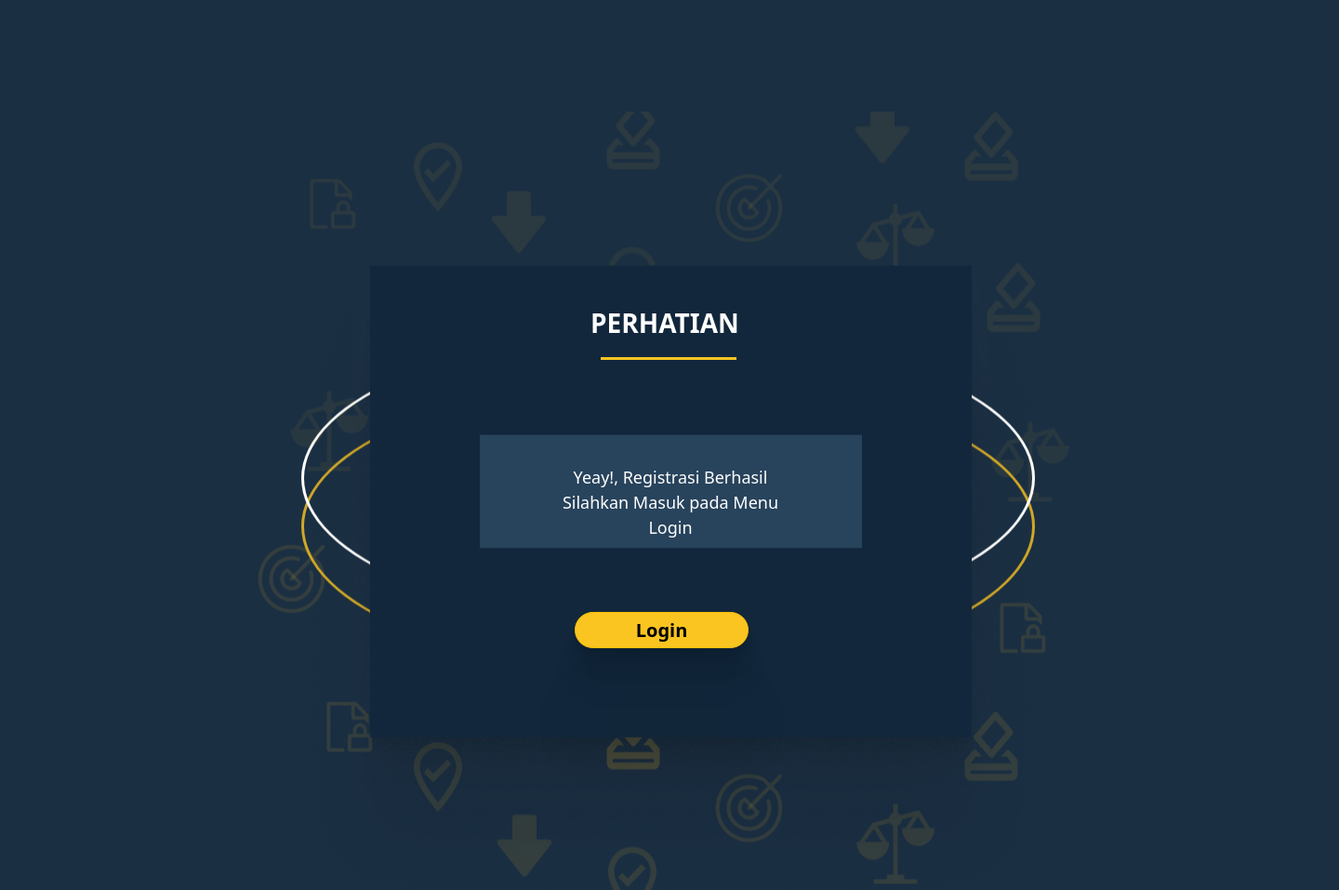
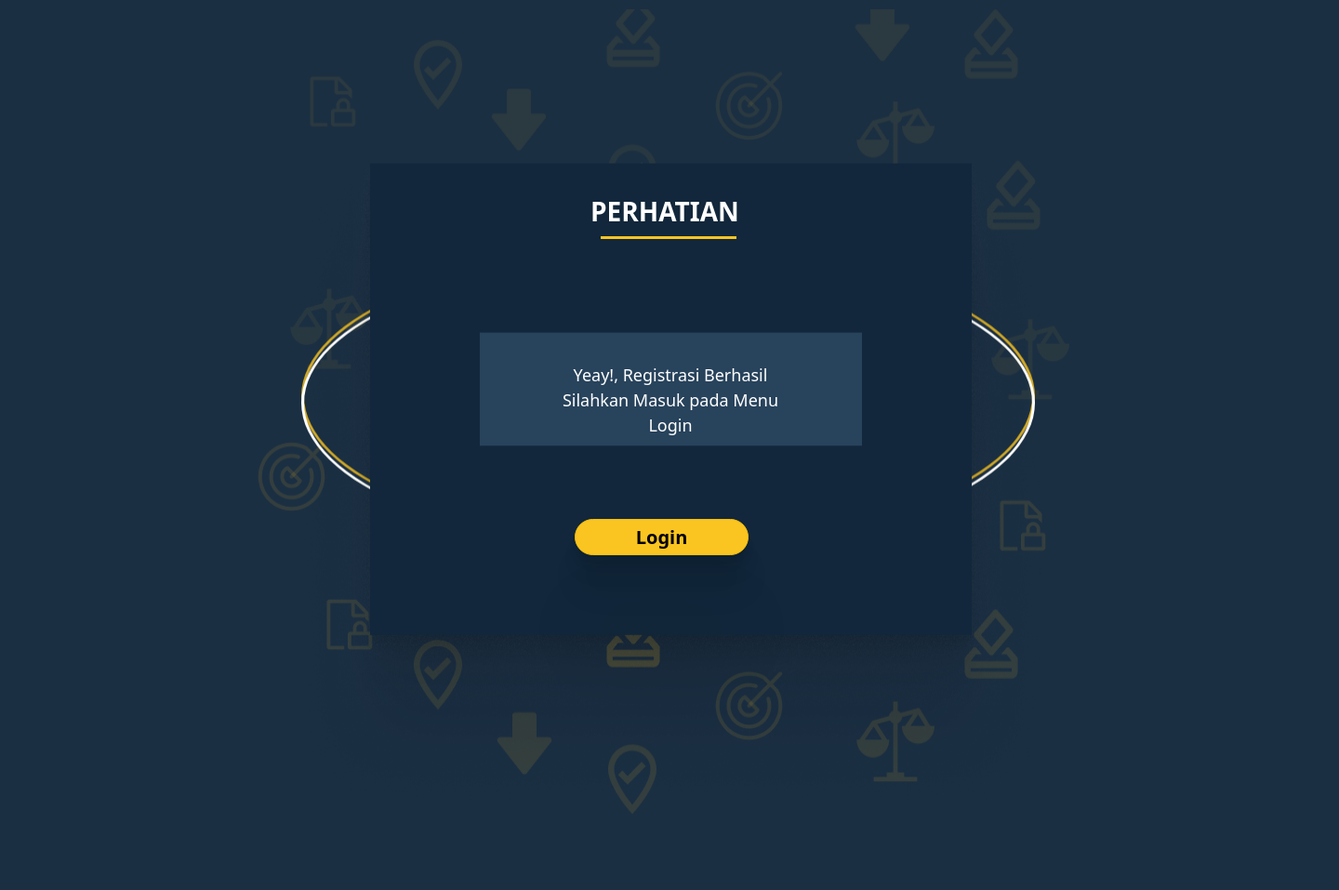
Before and after one commit to JonathanUlhaq/respectorest1.github.io, a website: page KonifirmReg.html in a window 1280 px wide. Shown: the top 957 px of the page at 93% size, 1440 px wide, since content can reach past the window. After the commit the page ends 877 px from the top, so only its background shows below. Drawn offline with nearby package versions, Linux system fonts and the light colour scheme.

Commit message:
Update konfirmasiB.css

```diff
--- a/public/css/konfirmasiB.css
+++ b/public/css/konfirmasiB.css
@@ -1,7 +1,8 @@
 body {
   position: relative;
-  width: 1440px;
-  height: 1080px;
+  width: 100%;
+  height: 100%;
+  margin: auto;
 
   background: #1b2f43;
 }
@@ -368,7 +369,7 @@ a:hover {
   width: 891px;
   height: 867px;
   left: 273px;
-  top: 120px;
+  top: 10px;
 }
 
 .perhatian {
@@ -377,7 +378,7 @@ a:hover {
   width: 303px;
   height: 55px;
   left: 635px;
-  top: 320px;
+  top: 200px;
 
   font-family: Rounded Mplus 1c;
   font-style: normal;
@@ -435,7 +436,7 @@ button {
   width: 146px;
   height: 3px;
   left: 646px;
-  top: 384px;
+  top: 254px;
 
   background: #fac521;
 }
@@ -445,7 +446,7 @@ button {
   width: 278px;
   height: 54px;
   left: 582px;
-  top: 500px;
+  top: 390px;
 
   font-family: Rounded Mplus 1c;
   font-style: normal;
@@ -490,7 +491,7 @@ button {
   width: 187px;
   height: 41px;
   left: 618px;
-  top: 658px;
+  top: 558px;
 }
 
 .kembali {
@@ -504,7 +505,7 @@ button {
   width: 789px;
   height: 319px;
   left: 324px;
-  top: 320px;
+  top: 180px;
   border-radius: 50%;
   border: 3px solid #d0a827;
   box-sizing: border-box;
@@ -515,7 +516,7 @@ button {
   width: 789px;
   height: 319px;
   left: 324px;
-  top: 441px;
+  top: 360px;
   border-radius: 50%;
   border: 3px solid #ffffff;
   box-sizing: border-box;
```
